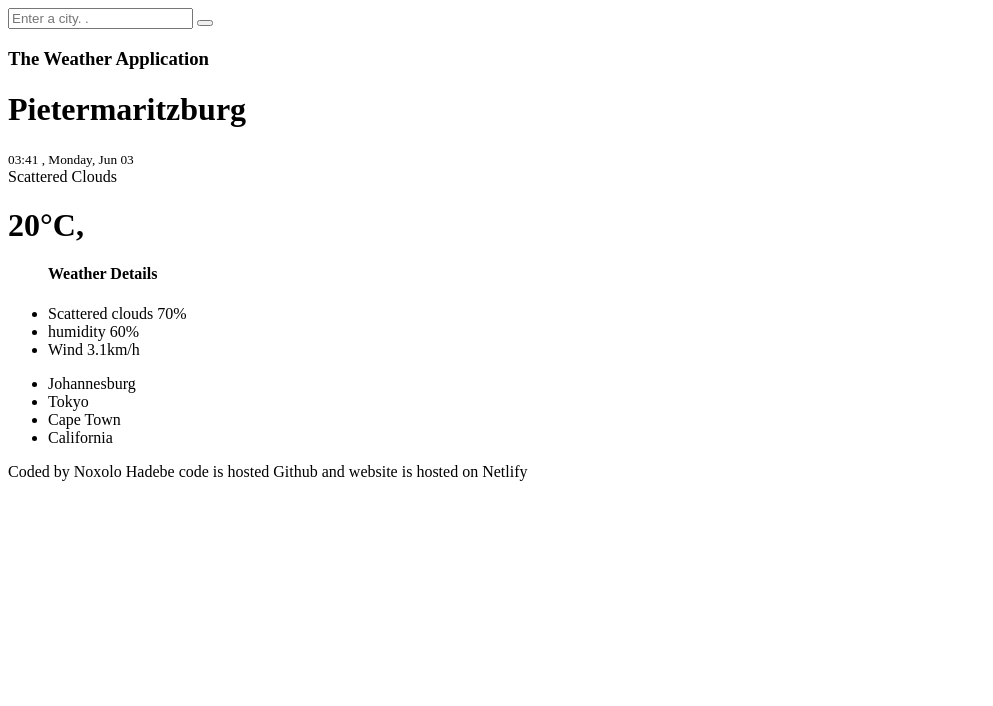
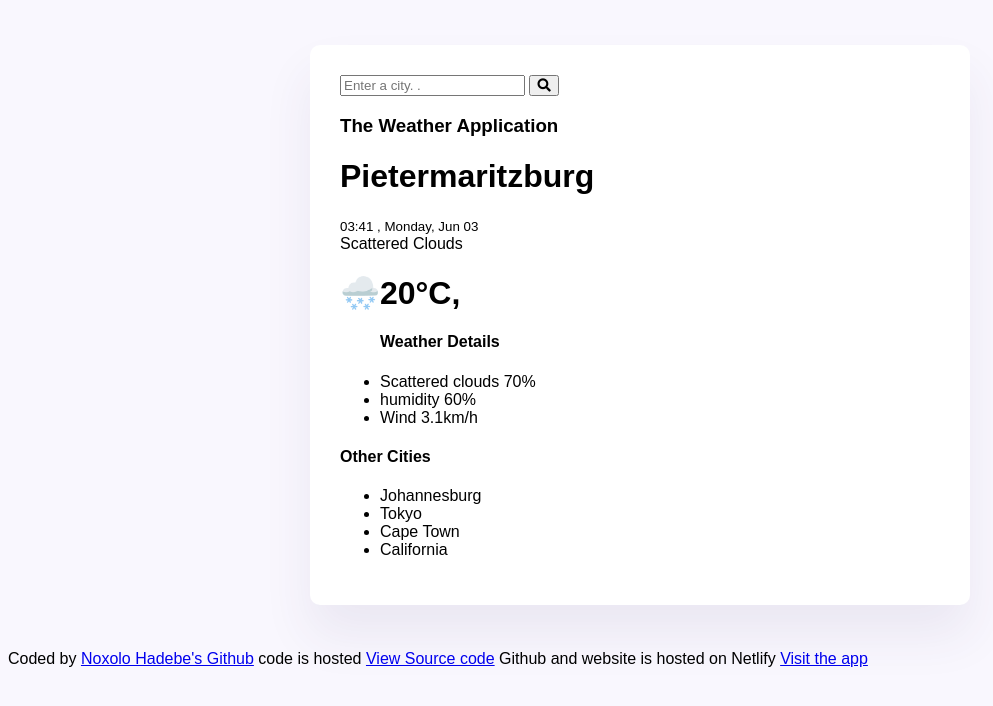
Before and after one commit to Xolobhungane/meteo, a plain HTML site: page index.html in a window 1280 px wide. Shown: the whole page, without its empty margins (0-993 px from the left). Drawn offline with nearby package versions, Linux system fonts and the light colour scheme.

Commit message:
styled the main container and added new fonts

```diff
--- a/index.html
+++ b/index.html
@@ -3,9 +3,14 @@
   <head>
     <meta charset="UTF-8" />
     <meta name="viewport" content="width=device-width, initial-scale=1.0" />
+    <link rel="stylesheet" href="./src/index.css" />
+    <link rel="stylesheet" href="https://cdnjs.cloudflare.com/ajax/libs/font-awesome/5.15.3/css/all.min.css" />
+    <link rel="icon" href="./images/favicon.ico" type="image/x-icon" />
+    <script src="https://cdn.jsdelivr.net/npm/axios@1.6.7/dist/axios.min.js"></script>
     <title>Weather Forecast App</title>
   </head>
   <body>
+  <div class="overlay">
     <header>
       <div class="panel">
       <form id="locationInput">
@@ -34,7 +39,7 @@
           <span class="condition">Scattered Clouds</span>
           </div>
         </div>
-          <h1 class="temp">20°C, </h1>
+          <h1 class="temp">🌨️20°C, </h1>
           <ul class="details">
           <h4>Weather Details</h4>
           <li>
@@ -51,7 +56,7 @@
           </li>
           </ul>
       </div>
-
+      <h4 class="cities-header">Other Cities</h4>
       <ul class="cities">
         <li class="city">Johannesburg</li>
         <li class="city">Tokyo</li>
@@ -63,11 +68,11 @@
 
     <footer>
       Coded by
-      <a href="https://github.com/Xolobhungane" target="_blank"></a> Noxolo
-      Hadebe code is hosted
-      <a href="https://github.com/Xolobhungane/meteo" target="_blank"></a>
+      <a href="https://github.com/Xolobhungane" target="_blank"> Noxolo Hadebe's Github</a> code is hosted
+      <a href="https://github.com/Xolobhungane/meteo" target="_blank"> View Source code</a>
       Github and website is hosted on Netlify
-      <a href="https://prevision-app.netlify.app/" target="_blank"></a>
+      <a href="https://prevision-app.netlify.app/" target="_blank">Visit the app</a>
     </footer>
+  </div>
   </body>
 </html>
--- a/src/index.css
+++ b/src/index.css
@@ -1,142 +1,13 @@
 body {
-  margin: 0;
-  font-family: "Rubic", sans-serif;
-  background: #111;
+  background-color: #f9f7fe;
+  font-family: "Monsterat", sans-serif;
+  background-image: url();
 }
-🌨️ {
-  box-sizing: border-box;
+.overlay {
+  background: white;
+  max-width: 600px;
+  margin: 45px auto;
+  box-shadow: 0 30px 50px rgba(65, 50, 100, 0.08);
+  border-radius: 10px;
+  padding: 30px;
 }
-h1,
-h3 {
-  font-weight: 400;
-}
-
-.weather-app {
-  min-height: 100vh;
-  background-image: url(./images/day/cloudy.jpg);
-  background-position: center;
-  background-repeat: no-repeat;
-  background-size: cover;
-  color: #fff;
-  position: relative;
-  transition: 500ms;
-}
-.weather-app::before {
-  content: "";
-  position: absolute;
-  top: 0;
-  left: 0;
-  width: 100%;
-  height: 100%;
-  background: rgba(0, 0, 0, 0.3);
-  z-index: 0;
-}
-.container {
-  position: absolute;
-  top: 0;
-  left: 0;
-  width: 100%;
-  height: 100%;
-  display: flex;
-  justify-content: space-between;
-  align-items: flex-start;
-  flex-direction: column;
-  padding: 2em 3em 4em 3em;
-}
-.container > div {
-  display: flex;
-  justify-content: center;
-  align-items: center;
-}
-.city-time,
-.temp,
-.weather {
-  margin: 0 1em;
-}
-.city-time h1 {
-  margin: 0;
-  margin-bottom: 0.2em;
-  font-size: 3em;
-}
-.weather icon {
-  display: block;
-  margin: 0.5em 0;
-}
-.panel {
-  position: absolute;
-  width: 40%;
-  height: 100%;
-  top: 0;
-  right: 0;
-  background: rgba(110, 110, 110, 0.25);
-  box-shadow: 0 8px 32px 0 rgba(0, 0, 0, 0.3);
-  -webkit-backdrop-filter: blur(10px);
-  border: 1px solid rgba(255, 255, 255, 0.18);
-  z-index: 1;
-  padding: 3em 2em;
-  overflow-y: scroll;
-}
-.panel form {
-  margin-bottom: 3em;
-}
-.submit {
-  position: absolute;
-  top: 0;
-  right: 0;
-  padding: 1.5em;
-  margin: 0;
-  border: none;
-  outline: none;
-  background: #fa6d1b;
-  color: #fff;
-  cursor: pointer;
-  font-size: 1.2em;
-  transition: 0.4s;
-}
-.submit:hover {
-  background: #fff !important;
-  color: #000;
-}
-.search {
-  background: none;
-  border: none;
-  border-bottom: 1px #ccc solid;
-  padding: 0 1em 0.5em 0;
-  width: 80%;
-  color: #fff;
-  font-size: 1.1em;
-}
-.search:focus {
-  outline: none;
-}
-.search::placeholder {
-  color: #ccc;
-}
-.panel ul {
-  padding: 0 0 1em 0;
-  margin: 2em 0;
-  border-bottom: 1px #ccc solid;
-}
-.panel ul li {
-  color: #ccc;
-  margin: 2.5em 0;
-}
-.panel ul h4 {
-  margin: 3em 0;
-}
-.city {
-  display: block;
-  cursor: pointer;
-}
-.city:hover {
-  color: #fff;
-}
-.details li {
-  display: flex;
-  justify-content: space-between;
-  align-items: center;
-}
-footer {
-  text-align: center;
-  text-decoration: #ccc;
-}
```
